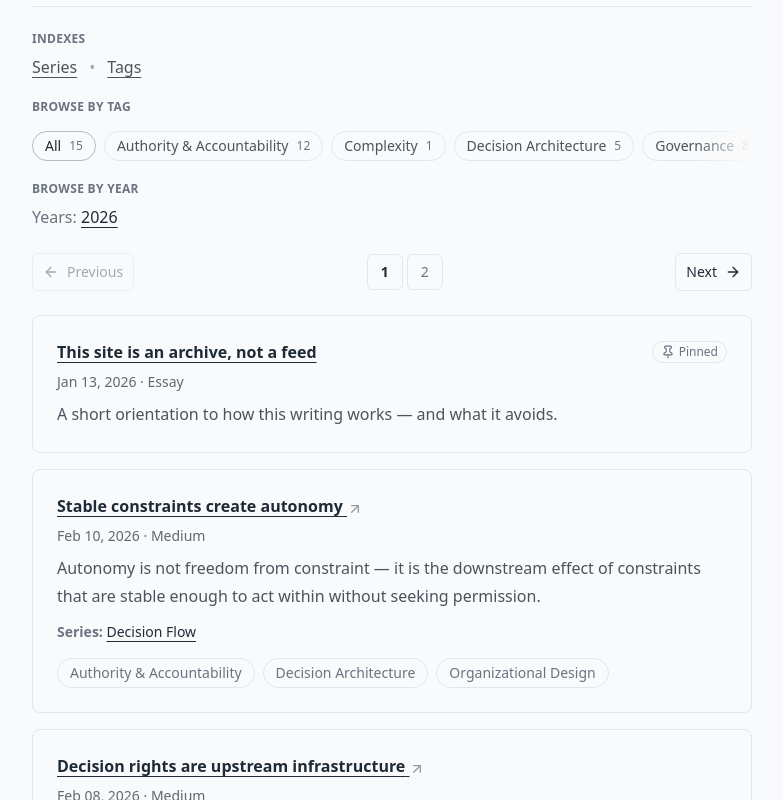
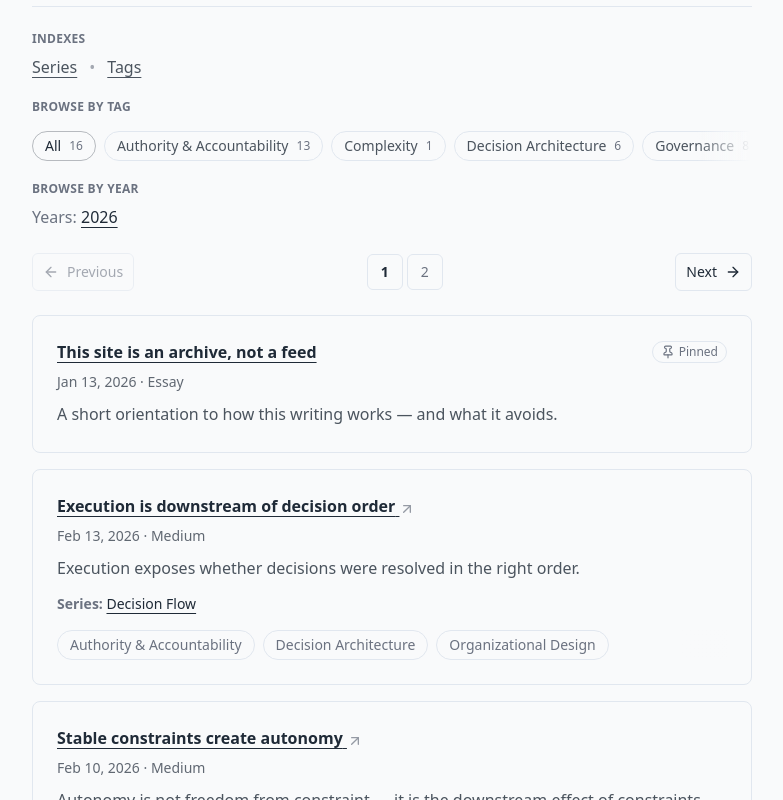
Before and after one commit to andrewjfrancis/andrewjfrancis-site, a Next.js app: page /writing in a window 1280 px wide. Shown: the part 380-1180 px from the top of the page, without its empty margins (248-1031 px from the left). Built offline with nearby package versions, Linux system fonts and the light colour scheme.

Commit message:
Publish “Execution is downstream of decision order”
Adds new writing entry and publishes it on-site.
Includes metadata, tags, publish date, and listing updates.
Links out to Medium version where applicable.

```diff
--- a/app/writing/_data/articles.ts
+++ b/app/writing/_data/articles.ts
@@ -23,6 +23,22 @@ export type Article = {
 export const PAGE_SIZE = 10;
 
 export const ARTICLES_REAL: Article[] = [
+  {
+    id: "2026-02-13-01",
+    title: "Execution is downstream of decision order",
+    date: "2026-02-13",
+    year: 2026,
+    excerpt:
+      "Execution exposes whether decisions were resolved in the right order.",
+    source: "medium",
+    externalUrl:
+      "https://medium.com/@andrewjfrancis/execution-is-downstream-of-decision-order-f23c06214c2c",
+    tags: [
+      "Authority & Accountability",
+      "Decision Architecture",
+      "Organizational Design",
+    ],
+  },
   {
     id: "2026-02-10-01",
     title: "Stable constraints create autonomy",
--- a/app/writing/_data/series.ts
+++ b/app/writing/_data/series.ts
@@ -48,6 +48,7 @@ export const SERIES: Series[] = [
       "2026-02-06-01",
       "2026-02-08-01",
       "2026-02-10-01",
+      "2026-02-13-01",
     ],
   },
   {
```
